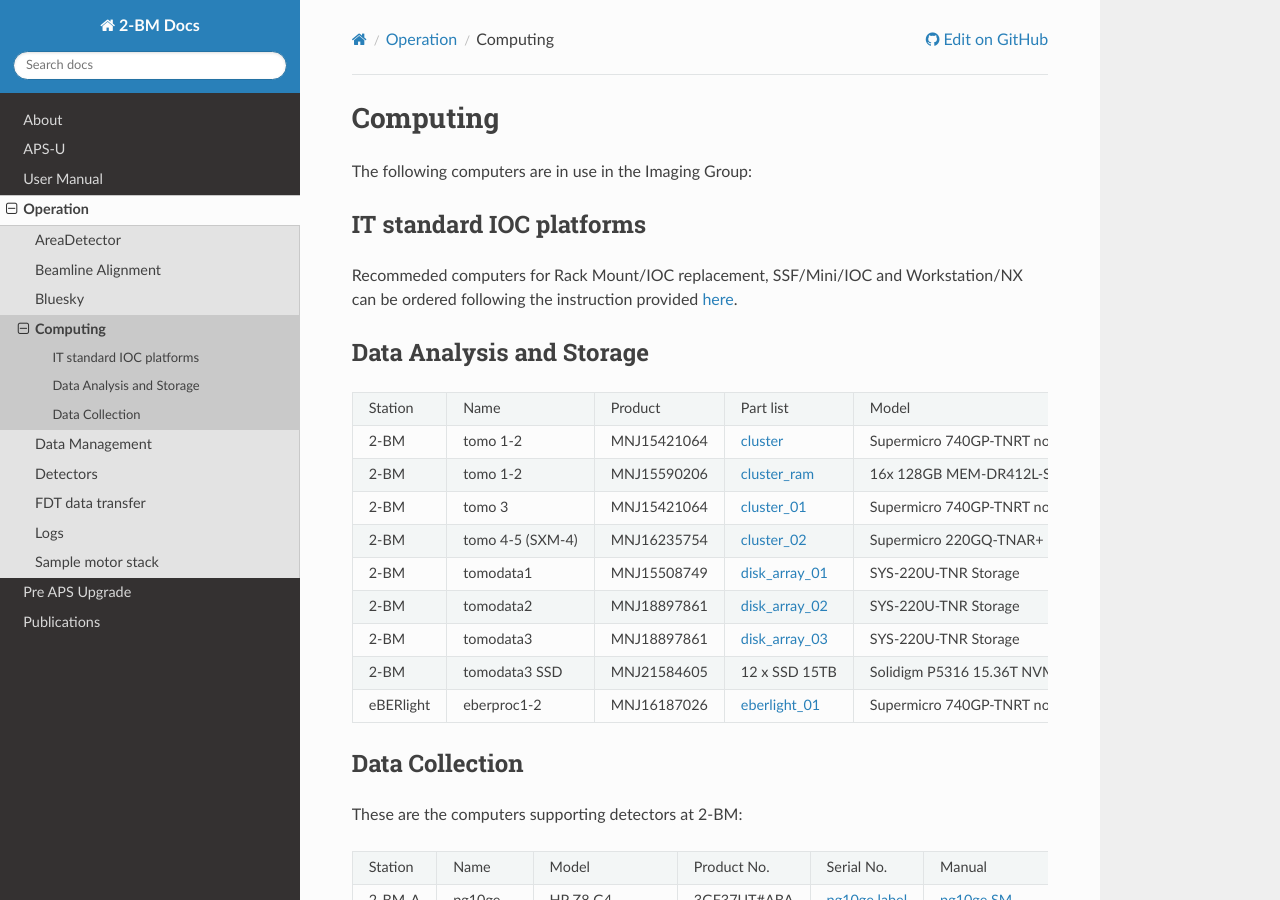
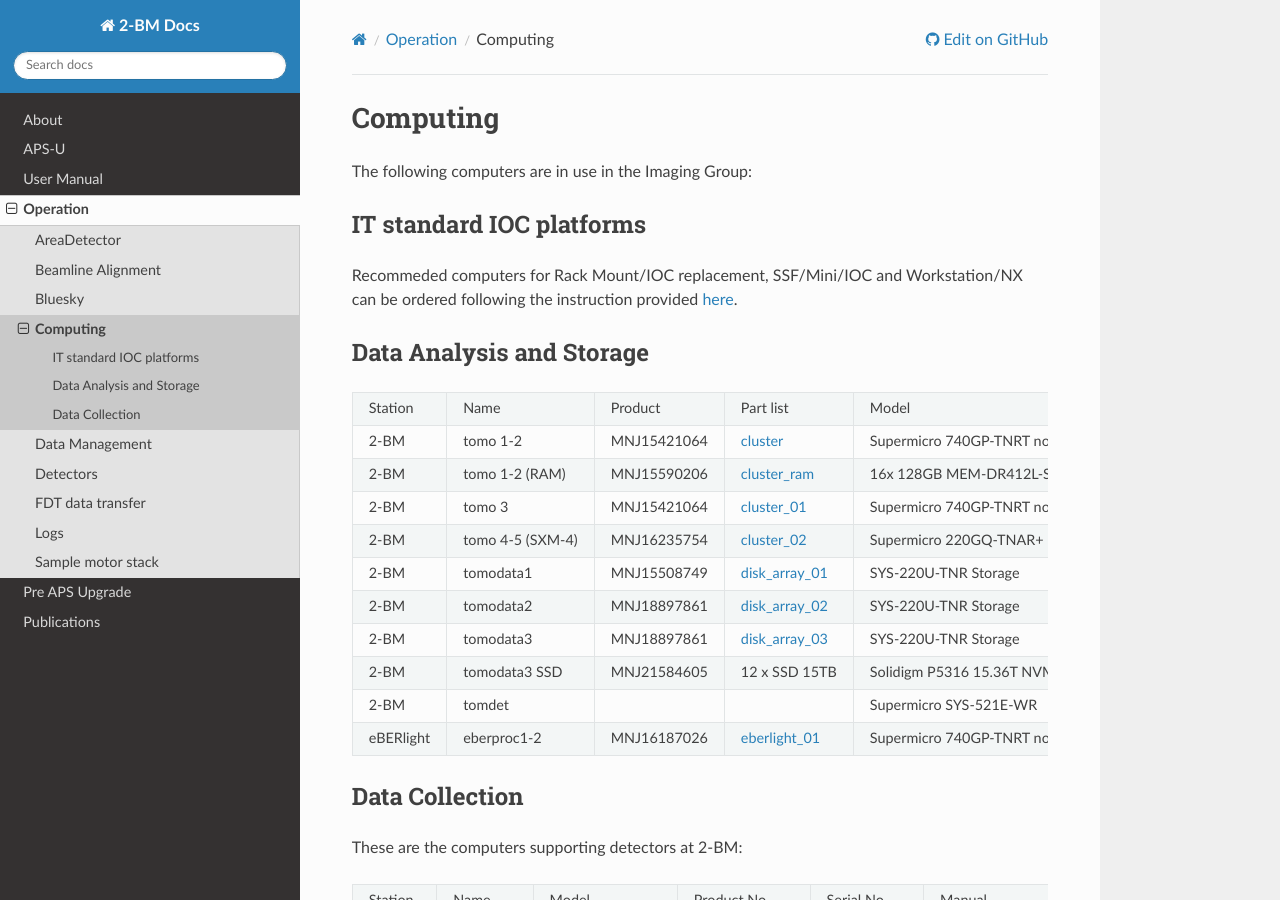
Before and after one commit to xray-imaging/2bm-docs, a Sphinx documentation site: the page built from docs/source/ops/item_017.rst, in a window 1280 px wide and 900 px high. Built offline with Sphinx 7.4.7 and the Read the Docs theme 3.1.0, drawn with Linux system fonts in a browser that asks for light colours; the version number could not be read and is left out.

Commit message:
added tomdet specs

```diff
--- a/docs/source/ops/item_017.rst
+++ b/docs/source/ops/item_017.rst
@@ -36,7 +36,7 @@ Data Analysis and Storage
 +-----------+--------------------+---------------+-------------------+-------------------------------------------+------------------------+
 | 2-BM      | tomo 1-2           | MNJ15421064   | `cluster`_        |  Supermicro 740GP-TNRT node               | `cluster_quote`_       |
 +-----------+--------------------+---------------+-------------------+-------------------------------------------+------------------------+
-| 2-BM      | tomo 1-2           | MNJ15590206   | `cluster_ram`_    |  16x 128GB MEM-DR412L-SL01-ER32           | `cluster_ram`_         |
+| 2-BM      | tomo 1-2  (RAM)    | MNJ15590206   | `cluster_ram`_    |  16x 128GB MEM-DR412L-SL01-ER32           | `cluster_ram`_         |
 +-----------+--------------------+---------------+-------------------+-------------------------------------------+------------------------+
 | 2-BM      | tomo 3             | MNJ15421064   | `cluster_01`_     |  Supermicro 740GP-TNRT node               | `cluster_quote_01`_    |
 +-----------+--------------------+---------------+-------------------+-------------------------------------------+------------------------+
@@ -49,6 +49,8 @@ Data Analysis and Storage
 | 2-BM      | tomodata3          | MNJ18897861   | `disk_array_03`_  |  SYS-220U-TNR Storage                     | `disk_array_quote_03`_ |
 +-----------+--------------------+---------------+-------------------+-------------------------------------------+------------------------+
 | 2-BM      | tomodata3 SSD      | MNJ21584605   | 12 x SSD 15TB     |  Solidigm P5316 15.36T NVMe PCIe4x4 QL    | `ssd_array_quote_03`_  |
++-----------+--------------------+---------------+-------------------+-------------------------------------------+------------------------+
+| 2-BM      | tomdet             |               |                   |  Supermicro SYS-521E-WR                   |                        |
 +-----------+--------------------+---------------+-------------------+-------------------------------------------+------------------------+
 | eBERlight | eberproc1-2        | MNJ16187026   | `eberlight_01`_   |  Supermicro 740GP-TNRT node               | `eberlight_02`_        |
 +-----------+--------------------+---------------+-------------------+-------------------------------------------+------------------------+
```
